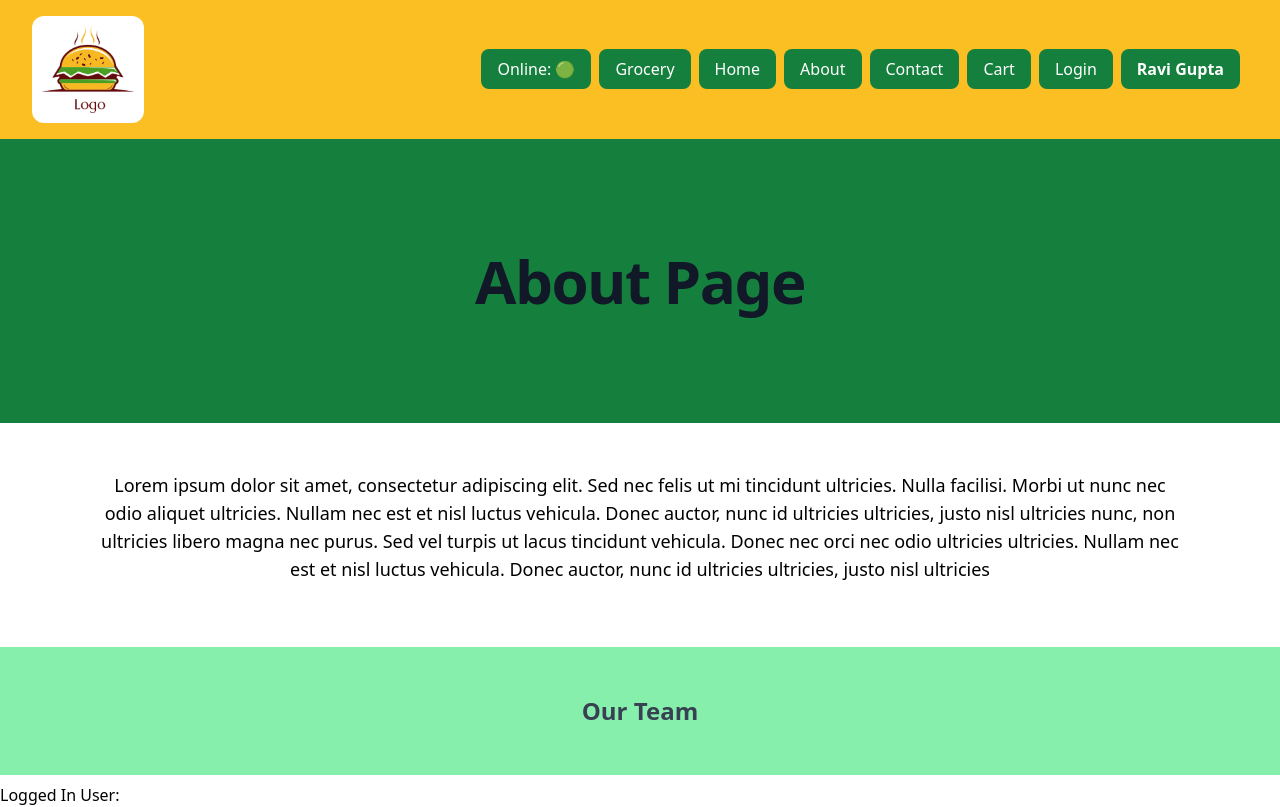
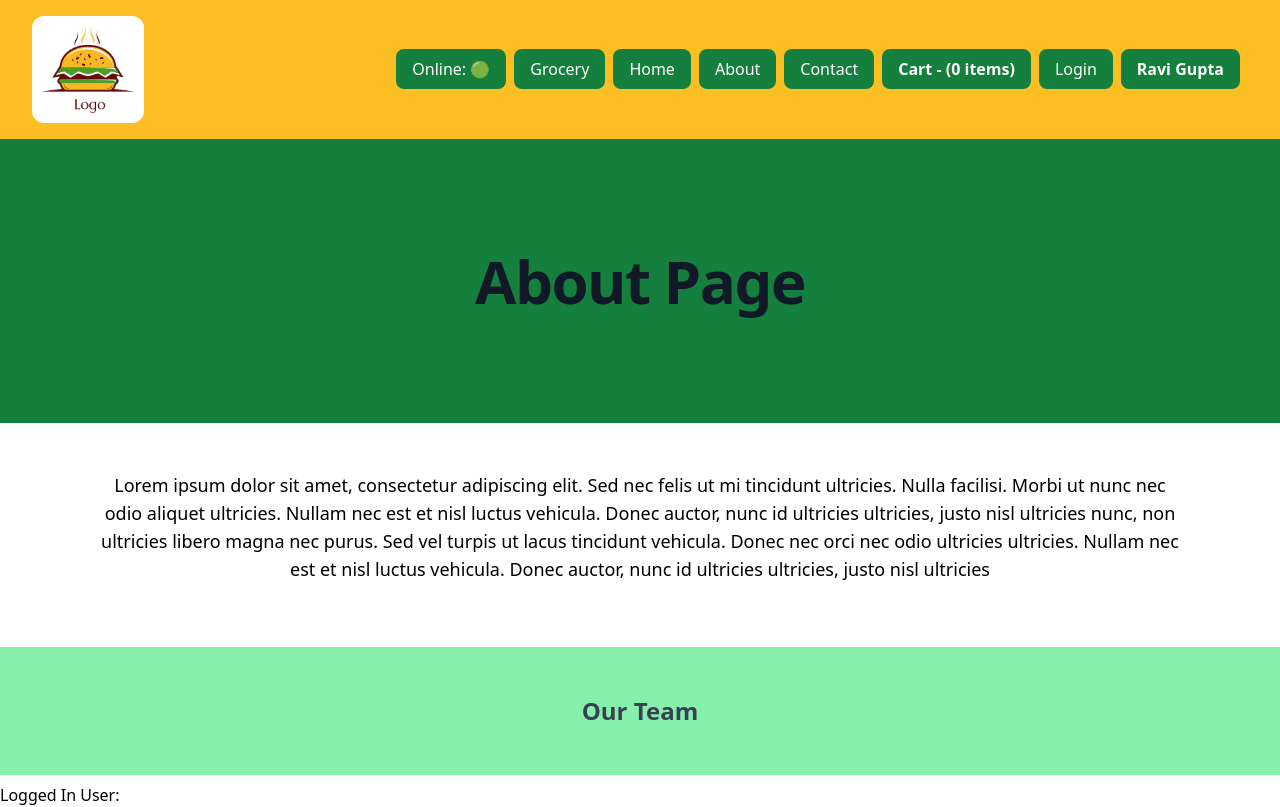
Before and after one commit to GuptaRav1/React, a React (Vite) app: page /about in a window 1280 px wide. Shown: the top 807 px of the page. Built offline with nearby package versions, Linux system fonts and the light colour scheme; no server answers.

Commit message:
adding redux store

```diff
--- a/src/App.js
+++ b/src/App.js
@@ -9,6 +9,8 @@ import Error from './components/Error'
 import RestaurantMenu from './components/RestaurantMenu'
 import { lazy, Suspense } from 'react'
 import UserContext from './utils/UserContext'
+import { Provider } from 'react-redux'
+import appStore from './utils/appStore'
 
 const Grocery = lazy(() => import('./components/Grocery'))
 
@@ -22,12 +24,14 @@ const AppLayout = () => {
     setUserName(data.name)
   }, [])
   return (
+    <Provider store={appStore}>
       <UserContext.Provider value={{ loggedInUser: userName, setUserName }}>
         <div className='app'>
           <Header />
           <Outlet />
         </div>
       </UserContext.Provider>
+    </Provider>
   )
 }
 
--- a/src/components/Header.js
+++ b/src/components/Header.js
@@ -2,11 +2,13 @@ import { useContext, useState } from 'react'
 import { Link } from 'react-router-dom'
 import useOnlineStatus from '../utils/useOnlineStatus'
 import UserContext from '../utils/UserContext'
+import { useSelector } from 'react-redux'
 
 const Header = () => {
     const [loginBtn, setLoginBtn] = useState('Login')
     const online = useOnlineStatus()
     const { loggedInUser } = useContext(UserContext)
+    const cartItems = useSelector((store) => store.cart.items)
     return (
         <div className='flex shadow-lg justify-between items-center bg-amber-400 py-4 px-8'>
             <div className='w-28 rounded-xl overflow-hidden'>
@@ -14,37 +16,14 @@ const Header = () => {
             </div>
             <div>
                 <ul className='flex justify-betwee'>
-                    <li className='px-4 py-2 cursor-pointer mr-2 bg-green-700 text-white rounded-lg'>
-                        Online: {online ? '🟢' : '🔴'}
-                    </li>
-
-                    <li className='px-4 py-2 cursor-pointer mr-2 bg-green-700 text-white rounded-lg'><Link to={'/grocery'}>
-                        Grocery</Link>
-                    </li>
-
-                    <li className='px-4 py-2 cursor-pointer mr-2 bg-green-700 text-white rounded-lg'><Link to={'/'}>
-                        Home</Link>
-                    </li>
-
-                    <li className='px-4 py-2 cursor-pointer mr-2 bg-green-700 text-white rounded-lg'><Link to={'/about'}>
-                        About</Link>
-                    </li>
-
-                    <li className='px-4 py-2 cursor-pointer mr-2 bg-green-700 text-white rounded-lg'><Link to={'/contact'}>
-                        Contact</Link>
-                    </li>
-
-                    <li className='px-4 py-2 cursor-pointer mr-2 bg-green-700 text-white rounded-lg'>
-                        Cart
-                    </li>
-
-                    <li className='px-4 py-2 cursor-pointer mr-2 bg-green-700 text-white rounded-lg' onClick={() => { setLoginBtn('Logout') }}>
-                        {loginBtn}
-                    </li>
-
-                    <li className='px-4 py-2 cursor-pointer mr-2 bg-green-700 text-white rounded-lg font-bold'>
-                        {loggedInUser}
-                    </li>
+                    <li className='px-4 py-2 cursor-pointer mr-2 bg-green-700 text-white rounded-lg'>Online: {online ? '🟢' : '🔴'}</li>
+                    <li className='px-4 py-2 cursor-pointer mr-2 bg-green-700 text-white rounded-lg'><Link to={'/grocery'}>Grocery</Link></li>
+                    <li className='px-4 py-2 cursor-pointer mr-2 bg-green-700 text-white rounded-lg'><Link to={'/'}>Home</Link></li>
+                    <li className='px-4 py-2 cursor-pointer mr-2 bg-green-700 text-white rounded-lg'><Link to={'/about'}>About</Link></li>
+                    <li className='px-4 py-2 cursor-pointer mr-2 bg-green-700 text-white rounded-lg'><Link to={'/contact'}>Contact</Link></li>
+                    <li className='font-bold px-4 py-2 cursor-pointer mr-2 bg-green-700 text-white rounded-lg'>Cart - ({cartItems.length} items)</li>
+                    <li className='px-4 py-2 cursor-pointer mr-2 bg-green-700 text-white rounded-lg' onClick={() => { setLoginBtn('Logout') }}>{loginBtn}</li>
+                    <li className='px-4 py-2 cursor-pointer mr-2 bg-green-700 text-white rounded-lg font-bold'>{loggedInUser}</li>
                 </ul>
             </div>
         </div>
--- a/src/components/ItemList.js
+++ b/src/components/ItemList.js
@@ -1,6 +1,14 @@
+import { useDispatch } from "react-redux"
 import { CDN_URL } from "../utils/constants"
+import { addItem } from "../utils/cartSlice"
 
 const ItemList = ({ items }) => {
+  const dispatch = useDispatch()
+
+  const handleAddItem = () => {
+    dispatch(addItem('pizza'))
+  }
+
   return (
     <div className="mt-4">
       {
@@ -14,7 +22,7 @@ const ItemList = ({ items }) => {
               </div>
               <div className="relative w-3/12">
                 <img className="w-full h-full object-cover" src={CDN_URL + item.card.info.imageId}></img>
-                <button className="absolute top-1/2 left-1/2 -translate-x-1/2 -translate-y-1/2 bg-green-700 py-2 px-6 rounded-lg text-white text-sm font-bold">ADD +</button>
+                <button className="absolute top-1/2 left-1/2 -translate-x-1/2 -translate-y-1/2 bg-green-700 py-2 px-6 rounded-lg text-white text-sm font-bold" onClick={handleAddItem}>ADD +</button>
               </div>
             </div>
         )
--- /dev/null
+++ b/src/utils/appStore.js
@@ -0,0 +1,10 @@
+import { configureStore } from "@reduxjs/toolkit";
+import cartReducer from "./cartSlice"
+
+const appStore = configureStore({
+  reducer: {
+    cart: cartReducer,
+  },
+})
+
+export default appStore
--- /dev/null
+++ b/src/utils/cartSlice.js
@@ -0,0 +1,22 @@
+import { createSlice } from "@reduxjs/toolkit";
+
+const cartSlice = createSlice({
+  name: 'cart',
+  initialState: {
+    items: []
+  },
+  reducers: {
+    addItem: (state, action) => {
+      state.items.push(action.payload)
+    },
+    removeItem: (state, action) => {
+      state.items.pop()
+    },
+    clearCart: (state) => {
+      state.items.length = 0
+    }
+  }
+})
+
+export const { addItem, removeItem, clearCart } = cartSlice.actions
+export default cartSlice.reducer
```
Lines whose indentation alone changed are shown as unchanged.
